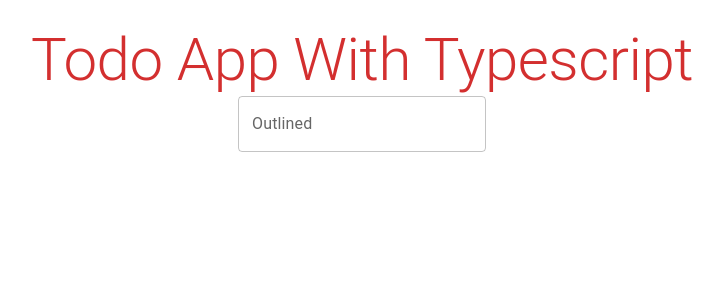
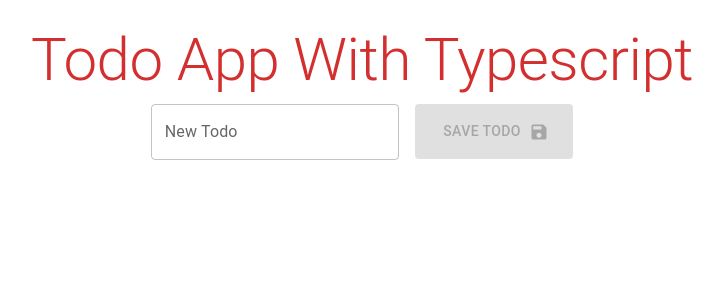
Before and after one commit to Burakkturk/todo-app-typeScript, a React (Vite) app: page / in a window 1280 px wide. Shown: the top 300 px of the page, without its empty margins (278-1001 px from the left). Built offline with nearby package versions, Linux system fonts and the light colour scheme; no server answers.

Commit message:
useState

```diff
--- a/package.json
+++ b/package.json
@@ -15,6 +15,7 @@
     "@mui/icons-material": "^6.1.6",
     "@mui/material": "^6.1.6",
     "axios": "^1.7.7",
+    "mui": "^0.0.1",
     "react": "^18.3.1",
     "react-dom": "^18.3.1"
   },
--- a/src/components/AddTodoComp.tsx
+++ b/src/components/AddTodoComp.tsx
@@ -1,6 +1,15 @@
-import { Box, Container, TextField } from "@mui/material";
+import { Box, Button, Container, TextField } from "@mui/material";
+import SaveIcon from "@mui/icons-material/Save";
+import { useState } from "react";
 
 const AddTodoComp = () => {
+  // const [text,setText] = useState<string>("")
+  const [text,setText] = useState("")
+
+  const handleClick= () => {
+    console.log(text)
+    setText("")
+  }
   return (
     <Container>
       <Box
@@ -14,7 +23,24 @@ const AddTodoComp = () => {
           },
         }}
       >
-        <TextField id="outlined-basic" label="Outlined" variant="outlined" />
+        <TextField
+          id="outlined-basic"
+          label="New Todo"
+          sx={{ minWidth: { xs: "100%", sm: "15%" }, height: "55px", m: 1 }}
+          variant="outlined"
+          value={text}
+          onChange={e=>setText(e.target.value)}
+          inputProps={{ maxLength: 40  }}
+        />
+        <Button
+          variant="contained"
+          onClick={handleClick}
+          disabled={!text.trim()}
+          sx={{ minWidth: { xs: "100%", sm: "15%" }, height: "55px", m: 1 }}
+          endIcon={<SaveIcon />}
+        >
+          Save Todo
+        </Button>
       </Box>
     </Container>
   );
```
Also changed, not shown: 1 other file (tests, documents, lock files or other folders).
